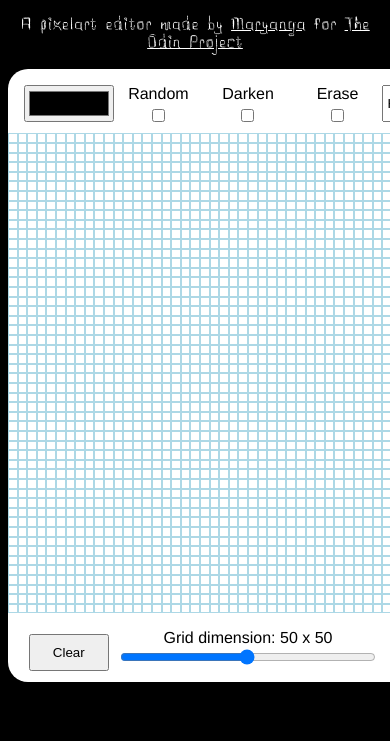
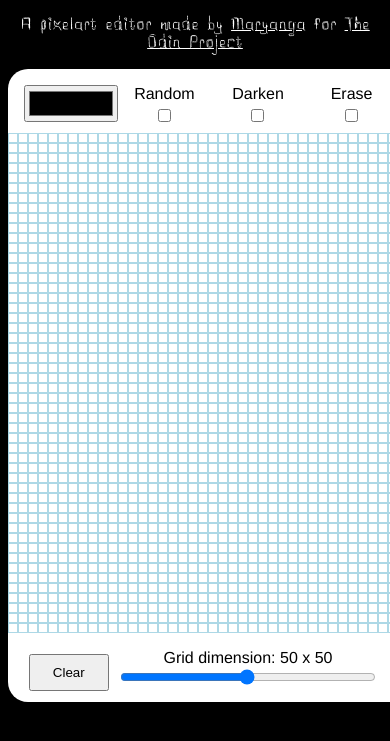
Before and after one commit to MaryangaOdin/etch-a-sketch, a plain HTML site: page index.html in a window 390 px wide. Shown: the part 63-804 px from the top of the page. Drawn offline with Linux system fonts and the light colour scheme.

Commit message:
fixed pixel width for mobile compatibility

```diff
--- a/styles/main.css
+++ b/styles/main.css
@@ -6,6 +6,16 @@
     font-style: normal;
     font-display: swap;
 }
+
+@media screen and (max-width: 500px) {
+    #canvas {
+      width: 300px;
+      height: 300px;
+    }
+    #buttons, .slidecontainer {
+        width: 300px;
+    }
+  }
 
 :root { --grid-dimension: 1; }
 
@@ -43,8 +53,8 @@ input, select {
     display: grid;
     grid-template-columns: repeat(var(--grid-dimension), 1fr);
     grid-template-rows: repeat(var(--grid-dimension), 1fr);
-    width: 30em;
-    height: 30em;
+    width: 500px;
+    height: 500px;
     margin: 0 auto;
     background-color: white;
 }
@@ -64,7 +74,7 @@ input, select {
     grid-template-columns: repeat(5, 1fr);
     grid-template-rows: repeat(5, 1fr);
     background-color: white;
-    width: 30em;
+    width: 500px;
     margin: 0 auto;
     text-align: center;
     border-top-left-radius: 20px;
```
